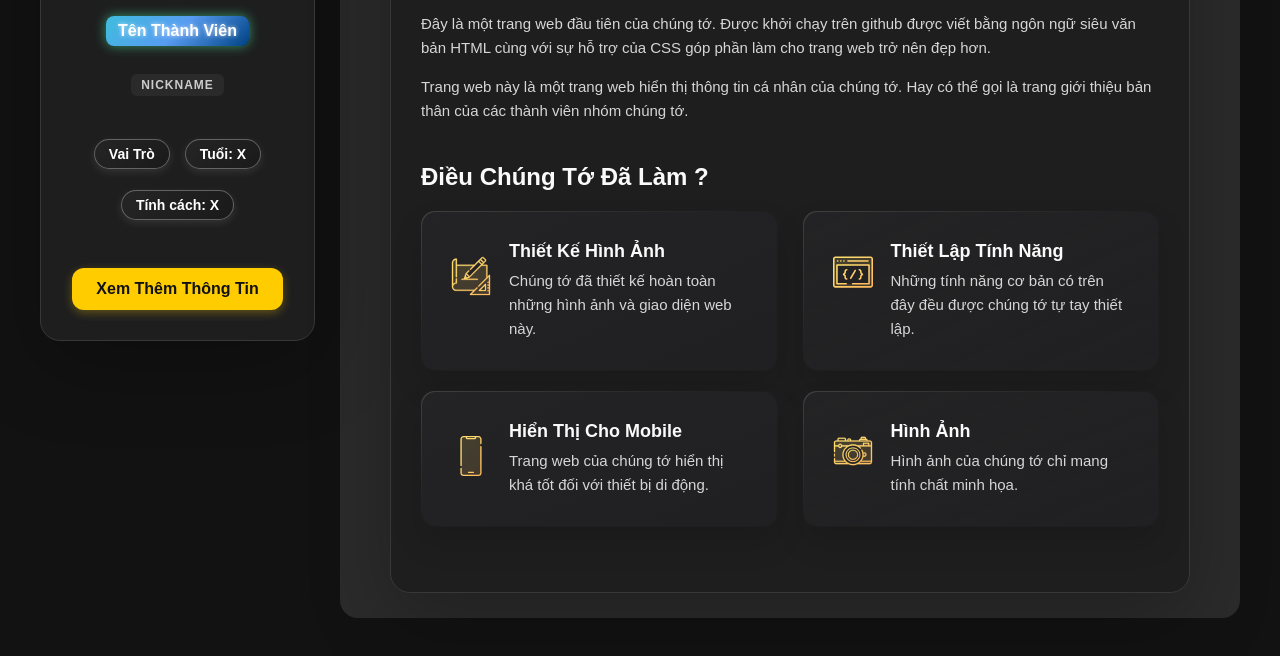
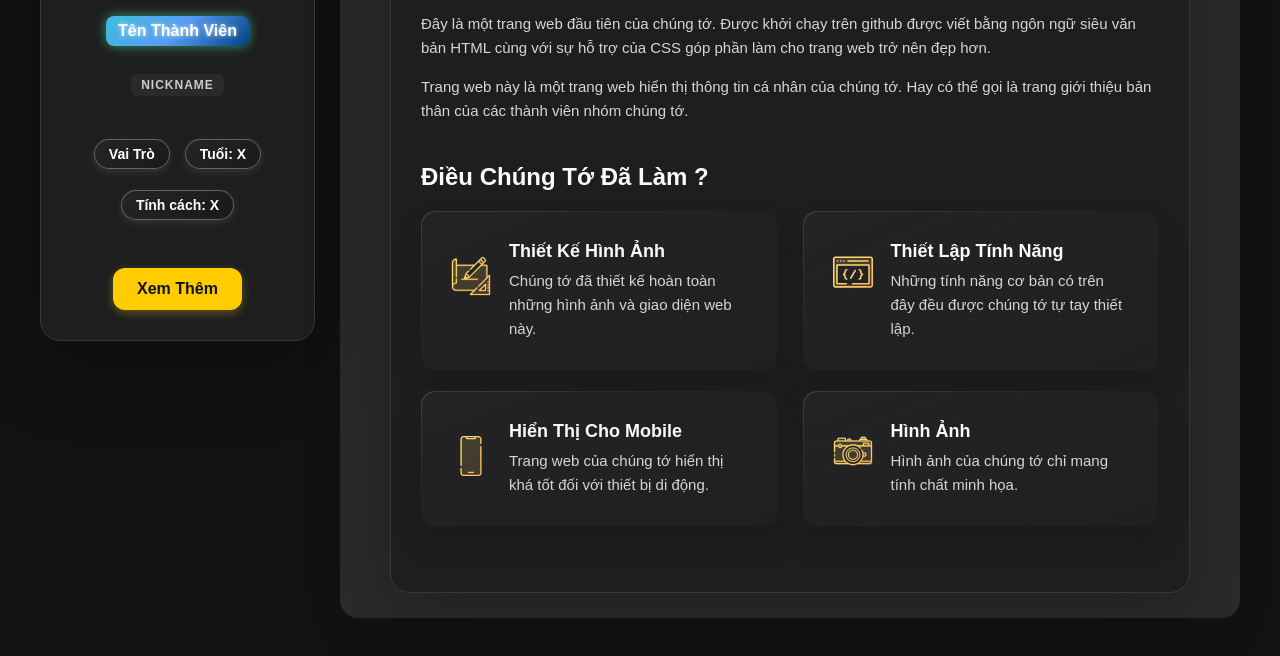
Before and after one commit to SalyyS1/web, a plain HTML site: page index.html in a window 1280 px wide. Shown: the part 230-886 px from the top of the page. Drawn offline with Linux system fonts and the light colour scheme.

Commit message:
Update index.html

```diff
--- a/index.html
+++ b/index.html
@@ -24,7 +24,7 @@
                 <p id="member-traits">Tính cách: X</p>
             </div>
 
-            <button id="view-details" class="btn-primary" onclick="redirectToMemberPage()">Xem Thêm Thông Tin</button>
+            <button id="view-details" class="btn-primary" onclick="redirectToMemberPage()">Xem Thêm</button>
         </div>
 
         </aside>
```
